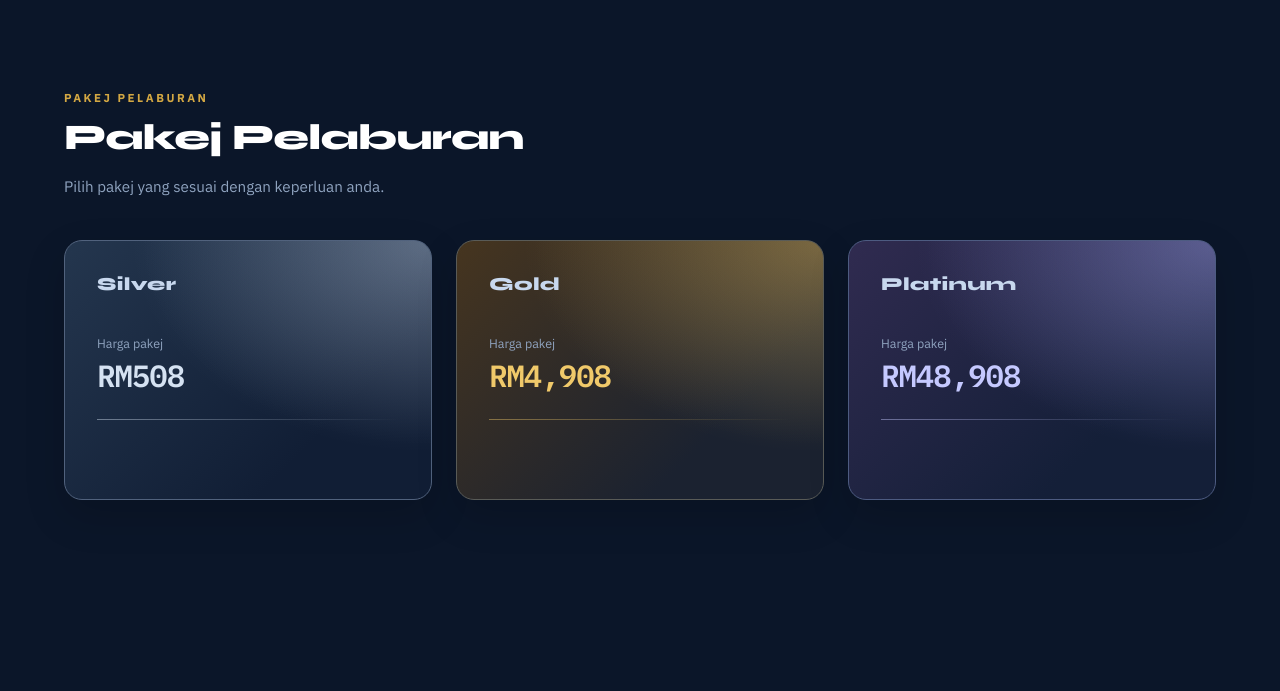
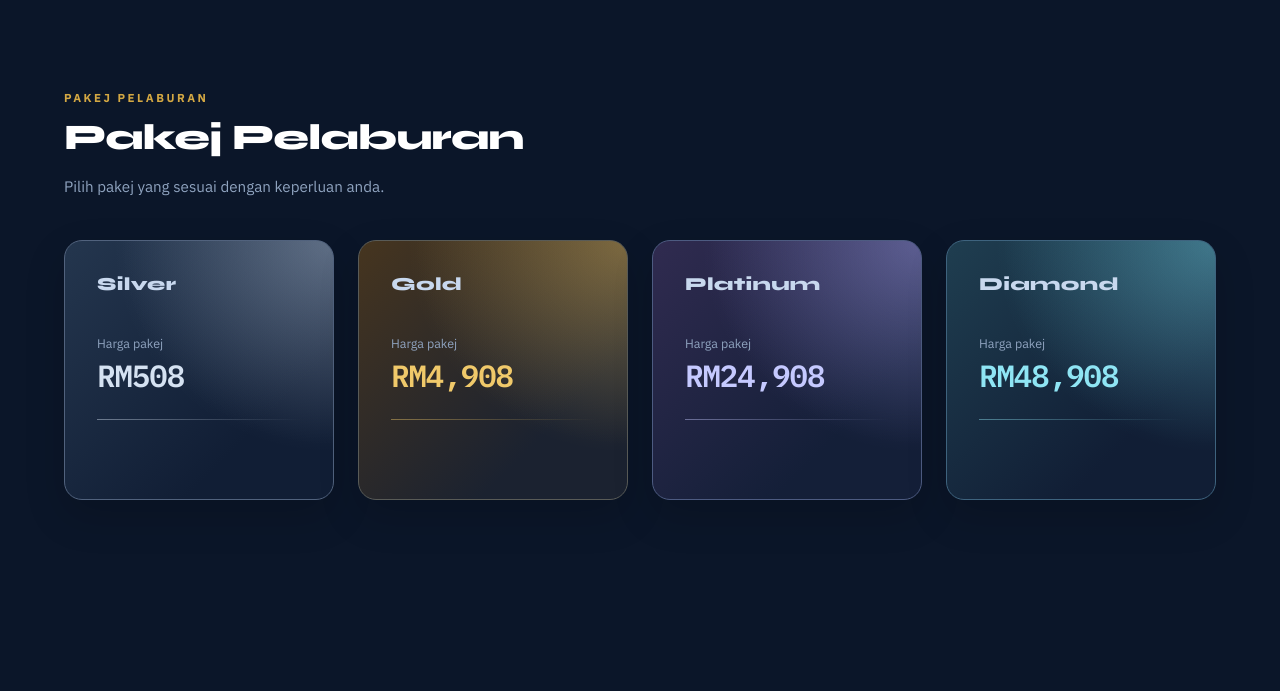
Before and after one commit to johnrambo1312/TradeNex-V2, a Flask app: page / in a window 1280 px wide. Shown: the part 981-1672 px from the top of the page. Run offline with Flask 3, Linux system fonts and the light colour scheme; some libraries are stand-ins or nearby versions.

Commit message:
Update investment package tiers and prices
Co-authored-by: Copilot <223556219+Copilot@users.noreply.github.com>

```diff
--- a/app.py
+++ b/app.py
@@ -77,10 +77,10 @@ def inject_contact_settings():
 MYT = timezone(timedelta(hours=8))
 
 REGISTRATION_PLANS = {
-    "basic": ("Basic", 488),
-    "advance": ("Advance", 1888),
-    "gold": ("Gold", 3888),
-    "platinum": ("Platinum", 6888),
+    "silver": ("Silver", 508),
+    "gold": ("Gold", 4908),
+    "platinum": ("Platinum", 24908),
+    "diamond": ("Diamond", 48908),
 }
 INCENTIVE_RANKS = (
     (1, "Elite Member", 10),
--- a/templates/_registration_modal.html
+++ b/templates/_registration_modal.html
@@ -51,10 +51,10 @@
       <label class="registration-label" for="registrationPlan">Pilihan modal akaun</label>
       <select class="registration-input" id="registrationPlan" name="plan" required>
         <option value="" selected disabled>Pilih pakej</option>
-        <option value="basic">Basic — RM488</option>
-        <option value="advance">Advance — RM1,888</option>
-        <option value="gold">Gold — RM3,888</option>
-        <option value="platinum">Platinum — RM6,888</option>
+        <option value="silver">Silver — RM508</option>
+        <option value="gold">Gold — RM4,908</option>
+        <option value="platinum">Platinum — RM24,908</option>
+        <option value="diamond">Diamond — RM48,908</option>
       </select>
 
       <label class="registration-label" for="registrationBank">Jenis / nama bank</label>
--- a/templates/index.html
+++ b/templates/index.html
@@ -166,7 +166,7 @@ section{padding:6rem 4rem}
 
 /* ===== INVESTMENT PACKAGES ===== */
 .investment-intro{color:var(--text-muted);font-size:0.95rem;line-height:1.7;margin-bottom:2.5rem}
-.investment-grid{display:grid;grid-template-columns:repeat(3,minmax(0,1fr));gap:1.5rem}
+.investment-grid{display:grid;grid-template-columns:repeat(4,minmax(0,1fr));gap:1.5rem}
 .investment-card{
   --package-accent:#C8D0DC;
   position:relative;isolation:isolate;overflow:hidden;
@@ -182,6 +182,7 @@ section{padding:6rem 4rem}
 .investment-card.silver{--package-accent:#D5E2F2;background:radial-gradient(ellipse at 100% 0%,rgba(180,204,235,0.22),transparent 58%),linear-gradient(135deg,#24364E,#111E35 72%)}
 .investment-card.gold{--package-accent:var(--gold2);background:radial-gradient(ellipse at 100% 0%,rgba(240,185,75,0.24),transparent 58%),linear-gradient(135deg,#46351F,#1B2230 72%)}
 .investment-card.platinum{--package-accent:#C5C9FF;background:radial-gradient(ellipse at 100% 0%,rgba(154,137,255,0.25),transparent 58%),linear-gradient(135deg,#302B50,#141F38 72%)}
+.investment-card.diamond{--package-accent:#8FE5F4;background:radial-gradient(ellipse at 100% 0%,rgba(92,220,239,0.25),transparent 58%),linear-gradient(135deg,#1F3E50,#111E35 72%)}
 .investment-name{color:var(--text-light);font-family:'Syne',sans-serif;font-size:1.15rem;font-weight:800;letter-spacing:0.3px}
 .investment-price-label{color:var(--text-muted);font-size:0.78rem;margin-top:2.5rem}
 .investment-price{margin-top:0.35rem;color:var(--package-accent);font-family:'IBM Plex Mono',monospace;font-size:clamp(1.55rem,2.4vw,2rem);font-weight:700;letter-spacing:-1px;white-space:nowrap}
@@ -513,6 +514,12 @@ footer{background:var(--navy2);border-top:1px solid var(--border);padding:5rem 4
       </div>
       <div class="investment-card platinum">
         <div class="investment-name">Platinum</div>
+        <div class="investment-price-label">Harga pakej</div>
+        <div class="investment-price">RM24,908</div>
+        <div class="investment-divider"></div>
+      </div>
+      <div class="investment-card diamond">
+        <div class="investment-name">Diamond</div>
         <div class="investment-price-label">Harga pakej</div>
         <div class="investment-price">RM48,908</div>
         <div class="investment-divider"></div>
```
